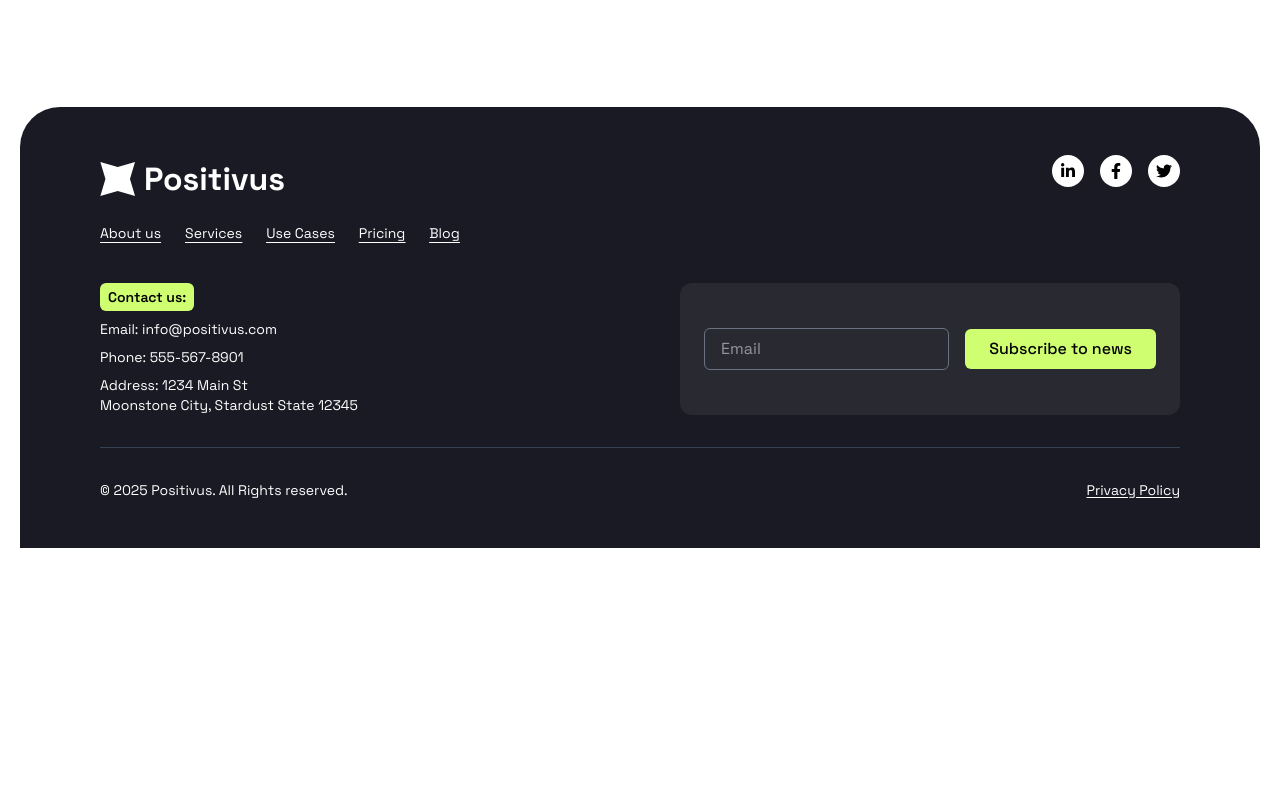
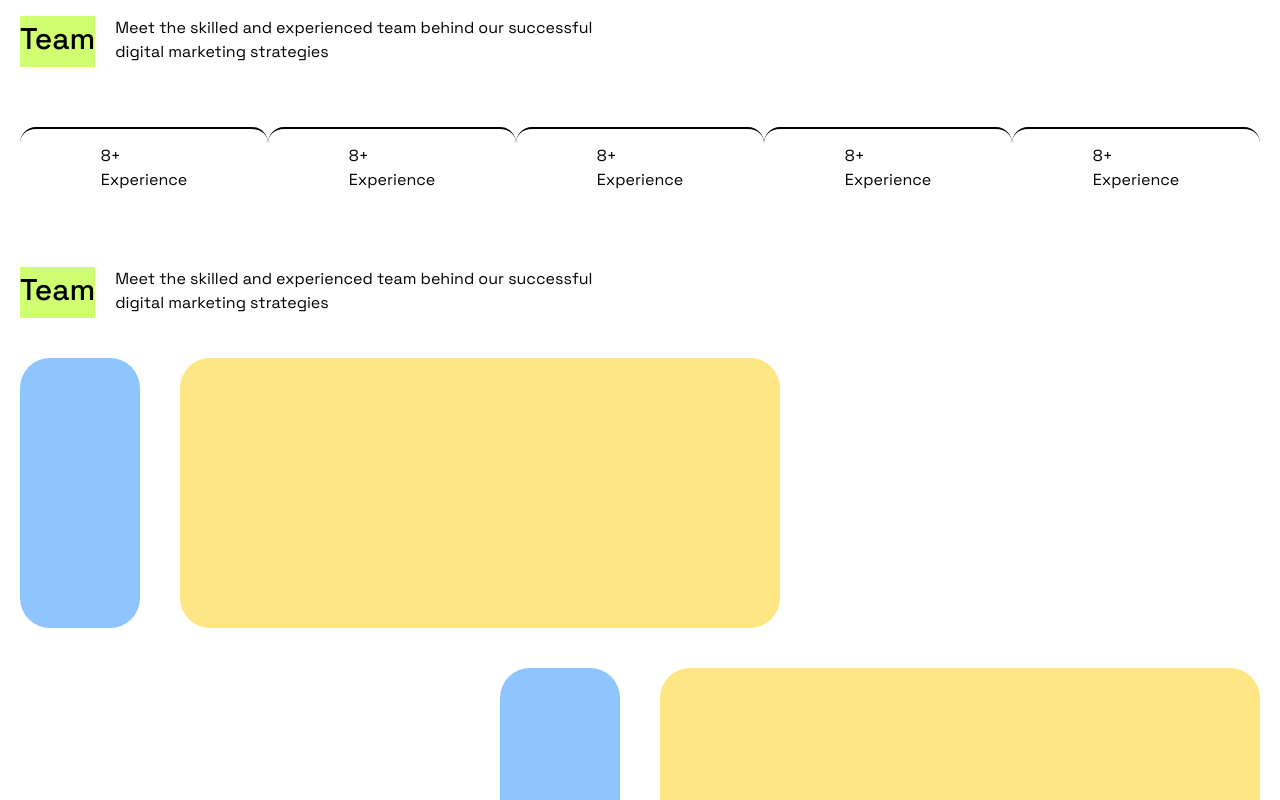
Before and after one commit to ogabekrustamov/Positivus, a React (Vite) app: page /about in a window 1280 px wide. Shown: the part 820-1620 px from the top of the page. Before the commit the page ends 1368 px from the top, so only its background shows below. Built offline with nearby package versions, Linux system fonts and the light colour scheme.

Commit message:
Ourjourney About us page

```diff
--- a/src/Pages/AboutUsPage.jsx
+++ b/src/Pages/AboutUsPage.jsx
@@ -1,13 +1,15 @@
 
 import HeroAbout from "../SectionComponents/AboutUs/HeroAbout.jsx";
 import AboutNumber from "../SectionComponents/AboutUs/AboutNumber.jsx";
+import OurJourney from "../SectionComponents/AboutUs/OurJourney.jsx";
 // ✅ To‘g‘risi: default export qilish
 const AboutUsPage = () => {
     return (
 
-        <div className="w-full flex flex-col mt-[170px]">
+        <div className="w-full flex flex-col items-center mt-[170px]">
         <HeroAbout />
         <AboutNumber />
+            <OurJourney />
         </div>
     );
 };
--- a/src/SectionComponents/AboutUs/AboutNumber.jsx
+++ b/src/SectionComponents/AboutUs/AboutNumber.jsx
@@ -3,8 +3,8 @@ import React from "react";
 const Aboutnumber = () => {
 
     return (
-        <div className="flex flex-col max-lg:justify-center max-sm:justify-center  mt-[60px]">
-            <div data-aos="fade-up" className="flex max-lg:justify-center max-sm:justify-center ">
+        <div className="flex flex-col max-lg:justify-center max-lg:items-center max-sm:justify-center  mt-[60px]">
+            <div className="flex max-lg:justify-center max-sm:justify-center ">
                 <span
                     className="bg-[rgb(207,255,113)] text-[30px]  h-[51px] flex justify-center font-[500] mr-5 max-sm:text-[17px]  max-sm:h-[45px] max-sm:items-center"><h1>Team </h1></span>
                 <div
@@ -12,6 +12,41 @@ const Aboutnumber = () => {
                     Meet the skilled and experienced team behind our successful digital marketing strategies
                 </div>
             </div>
+            <div className="w-[1240px] flex mt-[60px] flex-wrap justify-evenly max-sm:w-[500px] max-lg:w-[800px]">
+                <div className="w-[248px] max-sm:w-[200px] h-[80px] border-t-[2px] border-black flex flex-col items-center justify-center rounded-[16px]">
+                    <div>
+                        <h1>8+</h1>
+                        <h4>Experience</h4>
+                    </div>
+                </div>
+                <div className="w-[248px] max-sm:w-[200px] h-[80px] border-t-[2px] border-black flex flex-col items-center justify-center rounded-[16px]">
+                    <div>
+                        <h1>8+</h1>
+                        <h4>Experience</h4>
+                    </div>
+                </div>
+                <div className="w-[248px] max-sm:w-[200px] h-[80px] border-t-[2px] border-black flex flex-col items-center justify-center rounded-[16px]">
+                    <div>
+                        <h1>8+</h1>
+                        <h4>Experience</h4>
+                    </div>
+                </div>
+                <div className="w-[248px] max-sm:w-[200px] h-[80px] border-t-[2px] border-black flex flex-col items-center justify-center rounded-[16px]">
+                    <div>
+                        <h1>8+</h1>
+                        <h4>Experience</h4>
+                    </div>
+                </div>
+                <div className="w-[248px] max-sm:w-[200px] h-[80px] border-t-[2px] border-black flex flex-col items-center justify-center rounded-[16px]">
+                    <div>
+                        <h1>8+</h1>
+                        <h4>Experience</h4>
+                    </div>
+                </div>
+
+            </div>
+
+
         </div>
     )
 }
--- a/src/SectionComponents/AboutUs/HeroAbout.jsx
+++ b/src/SectionComponents/AboutUs/HeroAbout.jsx
@@ -3,12 +3,12 @@ import aboutill from '../../assets/aboutill.svg';
 
 const HeroAbout = () => {
     return (
-        <div className="w-[1240px] h-[606px] bg-[rgb(243,243,243)] flex flex-row items-center p-[70px] rounded-[45px] gap-[60px]">
-            <div className="w-[600px] h-[450px]">
+        <div className="w-[1240px] h-[606px] bg-[rgb(243,243,243)] flex flex-row items-center p-[70px] justify-center max-sm:h-[600px] max-sm:w-[410px]   max-lg:h-[850px]  max-lg:flex-col-reverse max-lg:w-[650px] rounded-[45px] gap-[60px]">
+            <div className="w-[600px] h-[450px] max-sm:w-[310px] max-lg:w-[500px]">
                 <img src={aboutill} alt=""/>
             </div>
 
-            <div className="flex flex-col justify-center items-start w-[500px] h-full" >
+            <div className="flex flex-col justify-center items-start w-[500px] h-full max-sm:w-[350px]" >
                 <div className={`text-[50px] font-semibold transition-all duration-700 ease-out transform max-sm:text-[40px]`}>
                     Together for <br/> Succes
                 </div>
@@ -20,10 +20,6 @@ const HeroAbout = () => {
                 </div>
             </div>
 
-
-
-
-
         </div>
     )
 }
--- /dev/null
+++ b/src/SectionComponents/AboutUs/OurJourney.jsx
@@ -0,0 +1,34 @@
+import React from "react";
+
+const OurJourney = () => {
+
+    return (
+        <div className="flex flex-col max-lg:justify-center max-lg:items-center max-sm:justify-center  mt-[60px]">
+            <div  className="flex max-lg:justify-center max-sm:justify-center ">
+                <span
+                    className="bg-[rgb(207,255,113)] text-[30px]  h-[51px] flex justify-center font-[500] mr-5 max-sm:text-[17px]  max-sm:h-[45px] max-sm:items-center"><h1>Team </h1></span>
+                <div
+                    className=" h-[46px] w-[500px] max-sm:w-[250px] max-sm:h-[80px] max-sm:text-[14px] transition-all duration-700 ease-out transform">
+                    Meet the skilled and experienced team behind our successful digital marketing strategies
+                </div>
+            </div>
+            <div className="w-[1240px] h-[1200px] grid grid-cols-8 grid-rows-4 gap-[40px] mt-[40px]" >
+                <div className="col-start-1 col-end-2  rounded-[30px] bg-blue-300">
+
+                </div>
+                <div className="col-start-2 col-end-6  rounded-[30px] bg-amber-200"></div>
+                <div className="col-start-4  col-end-5  rounded-[30px] bg-blue-300"></div>
+                <div className="col-start-5 col-end-9  rounded-[30px] bg-amber-200"></div>
+                <div className="col-start-1 col-end-2  rounded-[30px] bg-blue-300"></div>
+                <div className="col-start-2 col-end-6  rounded-[30px] bg-amber-200"></div>
+                <div className="col-start-4  col-end-5 rounded-[30px]  bg-blue-300"></div>
+                <div className="col-start-5 col-end-9  rounded-[30px] bg-amber-200"></div>
+
+
+            </div>
+
+        </div>
+    )
+}
+
+export default OurJourney
```
Also changed, not shown: src/assets/greenicon.svg (added).
